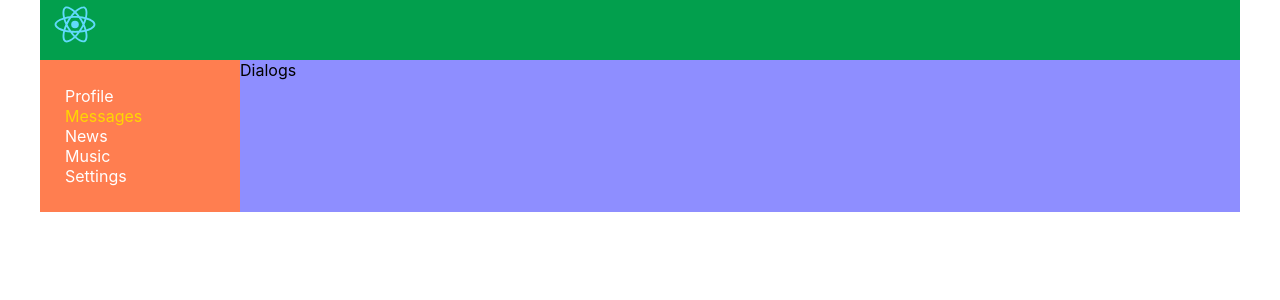
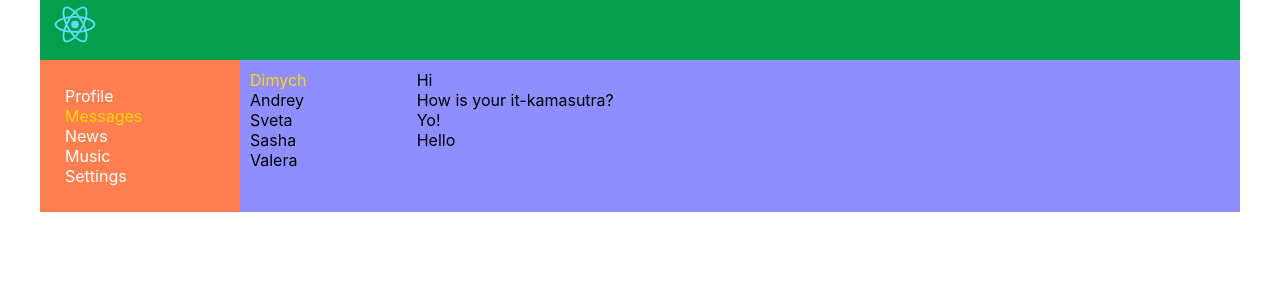
Before and after one commit to j-sonic/react-way-of-samurai, a React (Create React App) app: page /dialogs in a window 1280 px wide. Shown: the top 300 px of the page. Built offline with nearby package versions, Linux system fonts and the light colour scheme.

Commit message:
21. Уроки React JS (Верстаем страницу Диалогов)

```diff
--- a/src/components/Dialogs/Dialogs.jsx
+++ b/src/components/Dialogs/Dialogs.jsx
@@ -3,8 +3,30 @@
 
 const Dialogs = () => {
   return (
-    <div>
-      Dialogs
+    <div className={s.dialogs}>
+      <div className={s.dialogsItems}>
+        <div className={s.dialog +' ' + s.active}>
+          Dimych
+        </div>
+        <div className={s.dialog}>
+          Andrey
+        </div>
+        <div className={s.dialog}>
+          Sveta
+        </div>
+        <div className={s.dialog}>
+          Sasha
+        </div>
+        <div className={s.dialog}>
+          Valera
+        </div>
+      </div>
+      <div className={s.messages}>
+        <div className={s.message}>Hi</div>
+        <div className={s.message}>How is your it-kamasutra?</div>
+        <div className={s.message}>Yo!</div>
+        <div className={s.message}>Hello</div>
+      </div>
     </div>
   )
 }
--- a/src/components/Dialogs/Dialogs.module.css
+++ b/src/components/Dialogs/Dialogs.module.css
@@ -0,0 +1,23 @@
+.dialogs {
+    display: grid;
+    grid-template-columns: 2fr 10fr;
+}
+
+.dialogsItems {
+    padding: 10px;
+}
+
+.dialogsItems .active {
+    color: gold;
+}
+
+.dialog {
+
+}
+
+.messages {
+    padding: 10px;
+}
+.messages .message {
+
+}
```
Also changed, not shown: 2 other files (tests, documents, lock files or other folders).
